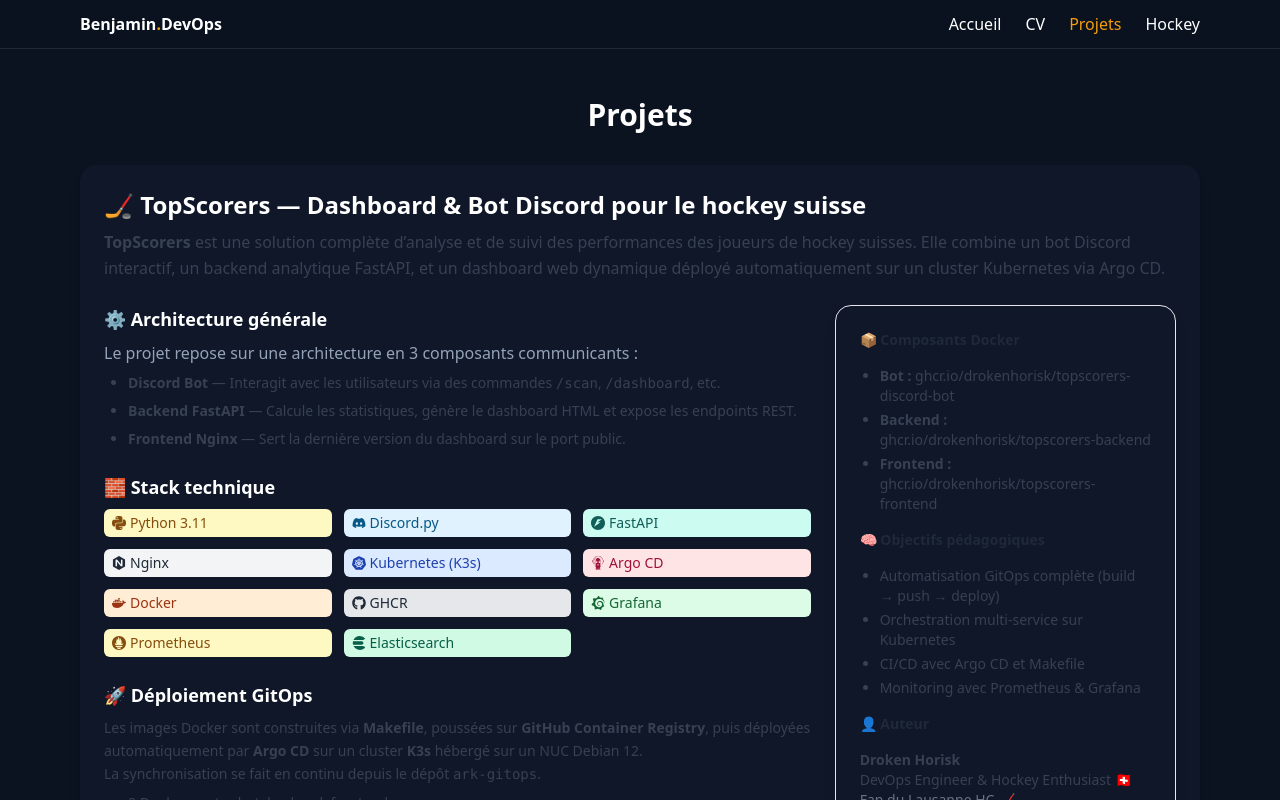
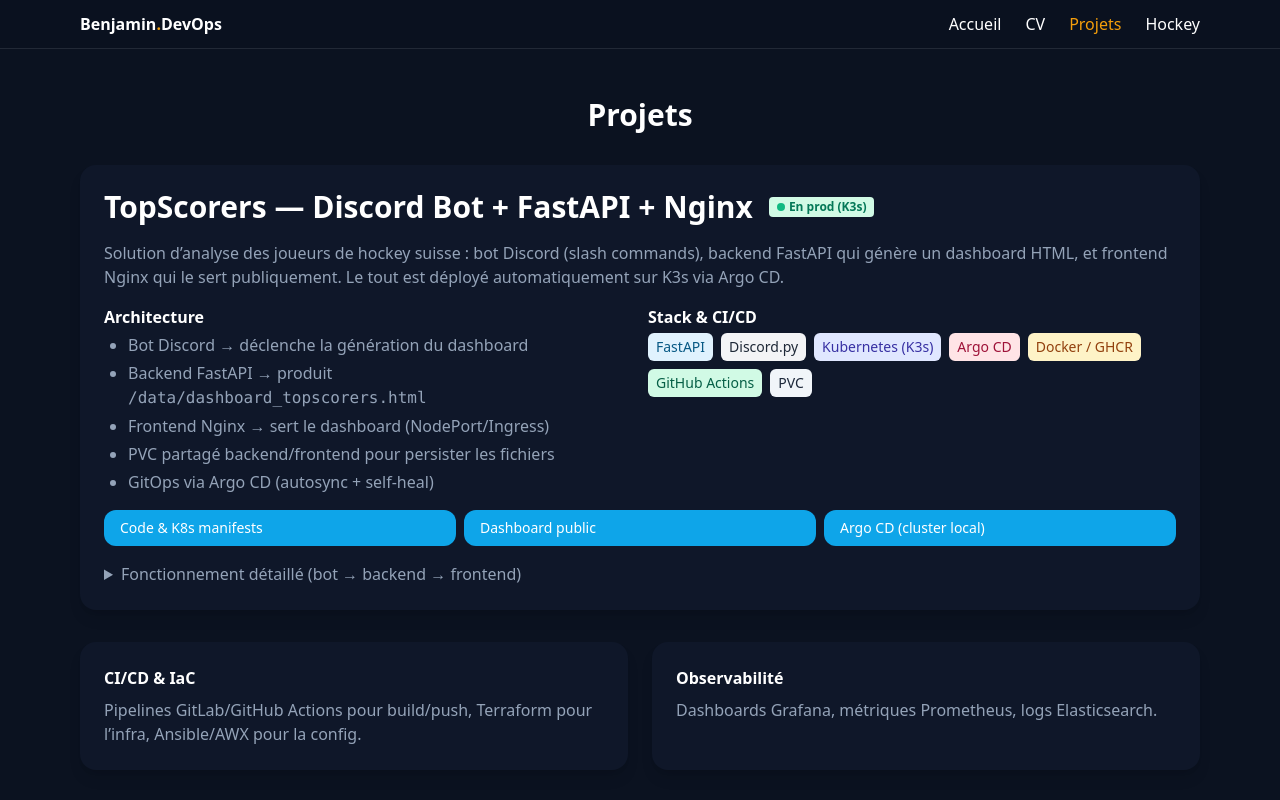
Before and after one commit to DrokenHorisk/site-benjamin, a React (Vite) app: page /projets in a window 1280 px wide. Shown: the top 800 px of the page. Built offline with nearby package versions, Linux system fonts and the light colour scheme.

Commit message:
reformulation projects

```diff
--- a/src/pages/Projects.jsx
+++ b/src/pages/Projects.jsx
@@ -10,100 +10,68 @@
 
         {/* ==== PROJET TOPSCORERS ==== */}
         <div className="card" id="topscorers">
-          <h3 className="text-2xl font-semibold mb-2 flex items-center gap-2">
-            🏒 TopScorers — Dashboard & Bot Discord pour le hockey suisse
+          <h3 className="section-title flex items-center gap-2">
+            TopScorers — Discord Bot + FastAPI + Nginx
+            <span className="ml-2 inline-flex items-center gap-1 text-xs px-2 py-0.5 rounded bg-emerald-100 text-emerald-700">
+              <span className="w-2 h-2 rounded-full bg-emerald-500"></span> En prod (K3s)
+            </span>
           </h3>
-          <p className="text-gray-700 mb-4 leading-relaxed">
-            <strong>TopScorers</strong> est une solution complète d’analyse et de suivi des performances des joueurs de hockey suisses.
-            Elle combine un <span className="font-medium">bot Discord interactif</span>, un <span className="font-medium">backend analytique FastAPI</span>,
-            et un <span className="font-medium">dashboard web dynamique</span> déployé automatiquement sur un cluster Kubernetes via Argo CD.
+
+          <p className="subtle">
+            Solution d’analyse des joueurs de hockey suisse : bot Discord (slash commands), backend FastAPI qui génère
+            un dashboard HTML, et frontend Nginx qui le sert publiquement. Le tout est déployé automatiquement sur K3s via Argo CD.
           </p>
 
-          <div className="grid md:grid-cols-3 gap-6 mt-6">
-            {/* Bloc gauche - aperçu rapide */}
-            <div className="md:col-span-2 space-y-6">
-              {/* ARCHITECTURE */}
+          <div className="mt-4 grid md:grid-cols-2 gap-4">
             <div>
-                <h4 className="text-lg font-semibold mb-2">⚙️ Architecture générale</h4>
-                <p className="subtle mb-2">
-                  Le projet repose sur une architecture en 3 composants communicants :
-                </p>
-                <ul className="list-disc pl-6 space-y-2 text-sm text-gray-700">
-                  <li><b>Discord Bot</b> — Interagit avec les utilisateurs via des commandes <code>/scan</code>, <code>/dashboard</code>, etc.</li>
-                  <li><b>Backend FastAPI</b> — Calcule les statistiques, génère le dashboard HTML et expose les endpoints REST.</li>
-                  <li><b>Frontend Nginx</b> — Sert la dernière version du dashboard sur le port public.</li>
+              <h4 className="font-semibold mb-1">Architecture</h4>
+              <ul className="list-disc pl-6 subtle space-y-1">
+                <li>Bot Discord → déclenche la génération du dashboard</li>
+                <li>Backend FastAPI → produit <code>/data/dashboard_topscorers.html</code></li>
+                <li>Frontend Nginx → sert le dashboard (NodePort/Ingress)</li>
+                <li>PVC partagé backend/frontend pour persister les fichiers</li>
+                <li>GitOps via Argo CD (autosync + self-heal)</li>
               </ul>
             </div>
-
-              {/* STACK */}
             <div>
-                <h4 className="text-lg font-semibold mb-2">🧱 Stack technique</h4>
-                <div className="grid grid-cols-2 md:grid-cols-3 gap-3 text-sm font-medium">
-                  <span className="px-2 py-1 rounded-md bg-yellow-100 text-yellow-800 flex items-center gap-1"><SiPython /> Python 3.11</span>
-                  <span className="px-2 py-1 rounded-md bg-sky-100 text-sky-800 flex items-center gap-1"><FaDiscord /> Discord.py</span>
-                  <span className="px-2 py-1 rounded-md bg-teal-100 text-teal-800 flex items-center gap-1"><SiFastapi /> FastAPI</span>
-                  <span className="px-2 py-1 rounded-md bg-gray-100 text-gray-800 flex items-center gap-1"><SiNginx /> Nginx</span>
-                  <span className="px-2 py-1 rounded-md bg-blue-100 text-blue-800 flex items-center gap-1"><SiKubernetes /> Kubernetes (K3s)</span>
-                  <span className="px-2 py-1 rounded-md bg-rose-100 text-rose-800 flex items-center gap-1"><SiArgo /> Argo CD</span>
-                  <span className="px-2 py-1 rounded-md bg-orange-100 text-orange-800 flex items-center gap-1"><FaDocker /> Docker</span>
-                  <span className="px-2 py-1 rounded-md bg-gray-200 text-gray-800 flex items-center gap-1"><FaGithub /> GHCR</span>
-                  <span className="px-2 py-1 rounded-md bg-green-100 text-green-800 flex items-center gap-1"><SiGrafana /> Grafana</span>
-                  <span className="px-2 py-1 rounded-md bg-yellow-100 text-yellow-800 flex items-center gap-1"><SiPrometheus /> Prometheus</span>
-                  <span className="px-2 py-1 rounded-md bg-emerald-100 text-emerald-800 flex items-center gap-1"><SiElasticsearch /> Elasticsearch</span>
+              <h4 className="font-semibold mb-1">Stack & CI/CD</h4>
+              <div className="flex flex-wrap gap-2 text-sm">
+                <span className="px-2 py-1 rounded-md bg-sky-100 text-sky-800">FastAPI</span>
+                <span className="px-2 py-1 rounded-md bg-gray-100 text-gray-800">Discord.py</span>
+                <span className="px-2 py-1 rounded-md bg-indigo-100 text-indigo-800">Kubernetes (K3s)</span>
+                <span className="px-2 py-1 rounded-md bg-rose-100 text-rose-800">Argo CD</span>
+                <span className="px-2 py-1 rounded-md bg-amber-100 text-amber-800">Docker / GHCR</span>
+                <span className="px-2 py-1 rounded-md bg-emerald-100 text-emerald-800">GitHub Actions</span>
+                <span className="px-2 py-1 rounded-md bg-slate-100 text-slate-800">PVC</span>
+              </div>
             </div>
           </div>
 
-              {/* DEPLOIEMENT */}
-              <div>
-                <h4 className="text-lg font-semibold mb-2">🚀 Déploiement GitOps</h4>
-                <p className="text-gray-700 text-sm leading-relaxed">
-                  Les images Docker sont construites via <b>Makefile</b>, poussées sur <b>GitHub Container Registry</b>,
-                  puis déployées automatiquement par <b>Argo CD</b> sur un cluster <b>K3s</b> hébergé sur un NUC Debian 12.
-                  <br />La synchronisation se fait en continu depuis le dépôt <code>ark-gitops</code>.
-                </p>
-                <ul className="list-disc pl-6 mt-2 text-sm text-gray-700">
-                  <li>3 Deployments : bot, backend, frontend</li>
-                  <li>1 CronJob : régénération automatique du dashboard</li>
-                  <li>1 PVC partagé entre backend et frontend</li>
-                  <li>1 NodePort public exposé sur <code>:50080</code></li>
-                </ul>
+          <div className="mt-4 grid sm:grid-cols-3 gap-2 text-sm">
+            <a className="btn" href="https://github.com/DrokenHorisk/topscorers-dashboard" target="_blank" rel="noreferrer">
+              Code & K8s manifests
+            </a>
+            <a className="btn" href="http://88.184.158.243:50080/" target="_blank" rel="noreferrer">
+              Dashboard public
+            </a>
+            <a className="btn" href="http://88.184.158.243:30080/" target="_blank" rel="noreferrer">
+              Argo CD (cluster local)
+            </a>
           </div>
 
-              {/* DEMO */}
           <div className="mt-4">
-                <a href="http://88.184.158.243:50080/" target="_blank" rel="noreferrer"
-                  className="inline-block bg-blue-600 text-white px-4 py-2 rounded-md hover:bg-blue-700 transition">
-                  🌍 Voir la démo publique
-                </a>
+            <details className="subtle">
+              <summary className="cursor-pointer hover:underline">Fonctionnement détaillé (bot → backend → frontend)</summary>
+              <ol className="list-decimal pl-6 mt-2 space-y-1">
+                <li><code>/dashboard</code> sur Discord → le bot appelle le backend (<code>POST /api/dashboard</code>).</li>
+                <li>Le backend calcule et génère <code>dashboard_topscorers.html</code> dans le PVC.</li>
+                <li>Le frontend Nginx sert automatiquement le dernier HTML généré.</li>
+                <li>Un CronJob régénère périodiquement le dashboard.</li>
+              </ol>
+            </details>
           </div>
         </div>
 
-            {/* Bloc droite - résumé visuel */}
-            <div className="card bg-gray-50 border border-gray-200 text-sm space-y-4">
-              <h4 className="font-semibold text-gray-800">📦 Composants Docker</h4>
-              <ul className="list-disc pl-5 text-gray-700 space-y-1">
-                <li><b>Bot :</b> ghcr.io/drokenhorisk/topscorers-discord-bot</li>
-                <li><b>Backend :</b> ghcr.io/drokenhorisk/topscorers-backend</li>
-                <li><b>Frontend :</b> ghcr.io/drokenhorisk/topscorers-frontend</li>
-              </ul>
-
-              <h4 className="font-semibold text-gray-800 mt-4">🧠 Objectifs pédagogiques</h4>
-              <ul className="list-disc pl-5 text-gray-700 space-y-1">
-                <li>Automatisation GitOps complète (build → push → deploy)</li>
-                <li>Orchestration multi-service sur Kubernetes</li>
-                <li>CI/CD avec Argo CD et Makefile</li>
-                <li>Monitoring avec Prometheus & Grafana</li>
-              </ul>
-
-              <h4 className="font-semibold text-gray-800 mt-4">👤 Auteur</h4>
-              <p className="text-gray-700">
-                <b>Droken Horisk</b><br />
-                DevOps Engineer & Hockey Enthusiast 🇨🇭<br />
-                <span className="text-sm text-gray-500">Fan du Lausanne HC 🏒</span>
-              </p>
-            </div>
-          </div>
-        </div>
 
         {/* AUTRES PROJETS */}
         <div className="grid md:grid-cols-2 gap-6 mt-8">
```
Lines whose indentation alone changed are shown as unchanged.
